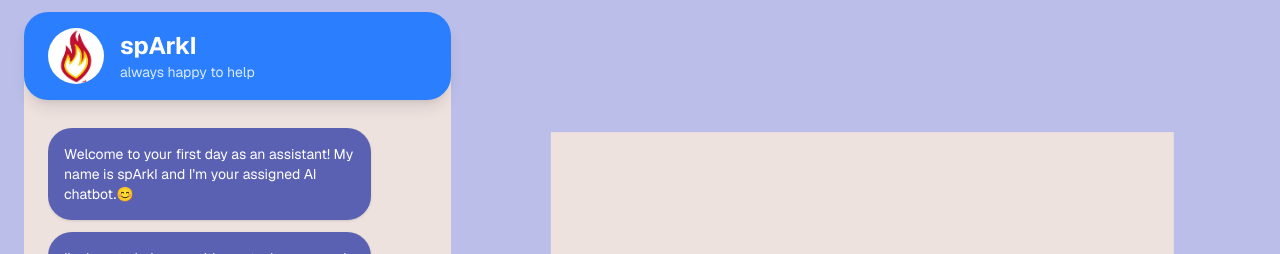
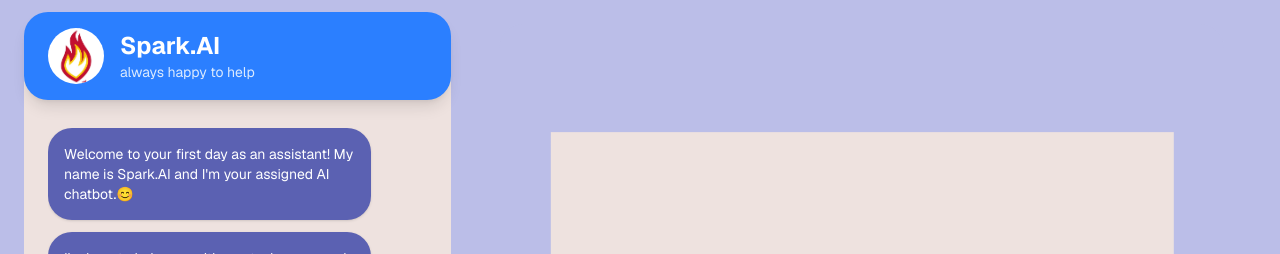
Before and after one commit to ToppiTheThinker/spark-hacks-2026, a Next.js app: page / in a window 1280 px wide. Both pictures are taken after a click on the button "Start Shift". Shown: the top 254 px of the page. Built offline with nearby package versions, Linux system fonts and the light colour scheme; a web font is replaced by a local one.

Commit message:
changed it to Spark.AI

```diff
--- a/app/gameData.js
+++ b/app/gameData.js
@@ -13,7 +13,7 @@ export const DIALOGUE = {
 
     aiMessages: {
       intro: [
-        "Welcome to your first day as an assistant! My name is spArkI and I'm your assigned AI chatbot.😊",
+        "Welcome to your first day as an assistant! My name is Spark.AI and I'm your assigned AI chatbot.😊",
         "I'm here to help you with any tasks you need assistance with. Just let me know if you'd like me to handle anything!"
       ]
     },
--- a/app/page.jsx
+++ b/app/page.jsx
@@ -317,7 +317,7 @@ export default function Home() {
             <div className="w-14 h-14 rounded-full bg-white flex-shrink-0 flex items-center justify-center overflow-hidden">
               <Image
                 src="/flame.png"
-                alt="spArkI"
+                alt="Spark.AI"
                 width={64}
                 height={64}
                 className="object-cover"
@@ -325,7 +325,7 @@ export default function Home() {
             </div>
             {/* Name and Description */}
             <div className="flex-1">
-              <h2 className="text-2xl font-bold text-white">spArkI</h2>
+              <h2 className="text-2xl font-bold text-white">Spark.AI</h2>
               <p className="text-blue-100 text-sm">always happy to help</p>
             </div>
           </div>
@@ -480,7 +480,7 @@ export default function Home() {
                     <div className="flex-1 flex flex-col items-center justify-center">
                       <div className="text-sm text-gray-500 mb-4">Task {completedTasks.length}/{currentDayData?.tasks.length || 0}</div>
                       <p className="text-black text-lg mb-6">{currentTask.prompt}</p>
-                      <p className="text-gray-600 text-sm italic">Choose an option in the spArkI chat!</p>
+                      <p className="text-gray-600 text-sm italic">Choose an option in the Spark.AI chat!</p>
                     </div>
                   )}
 
```
